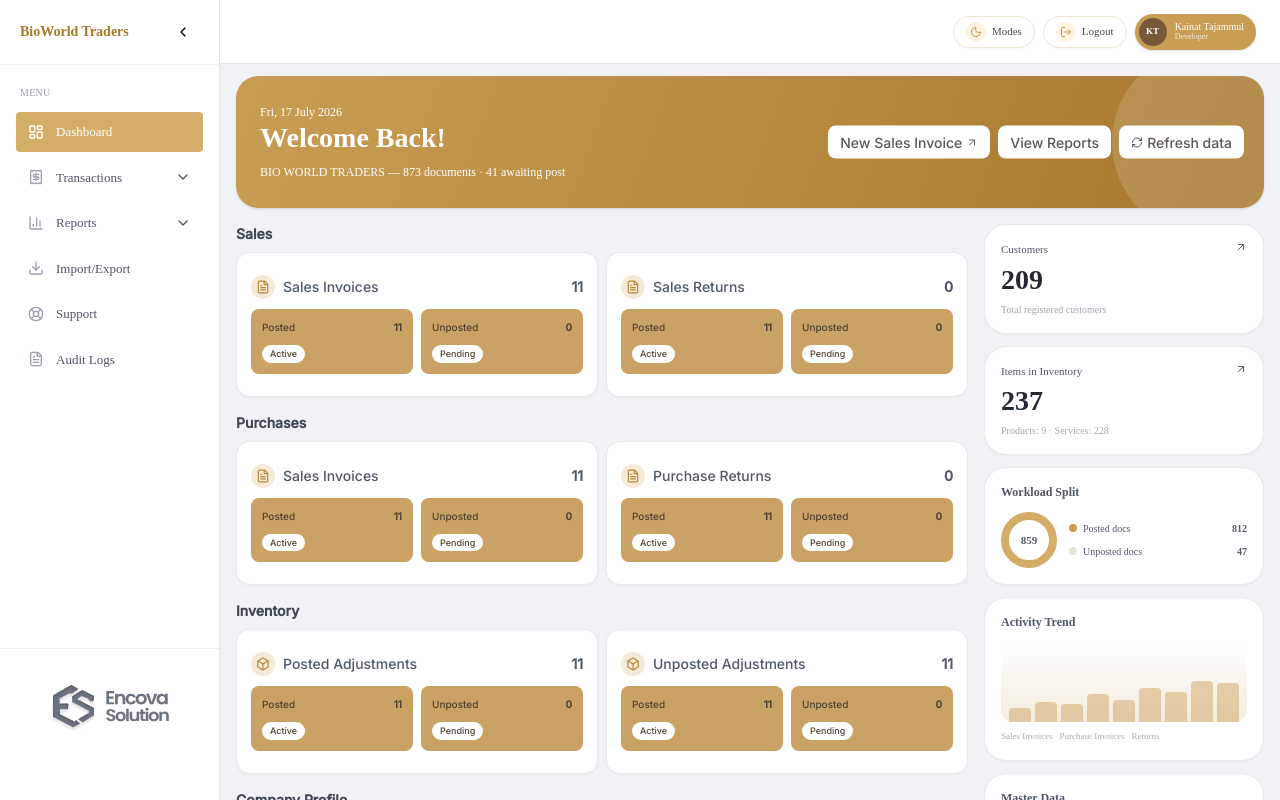
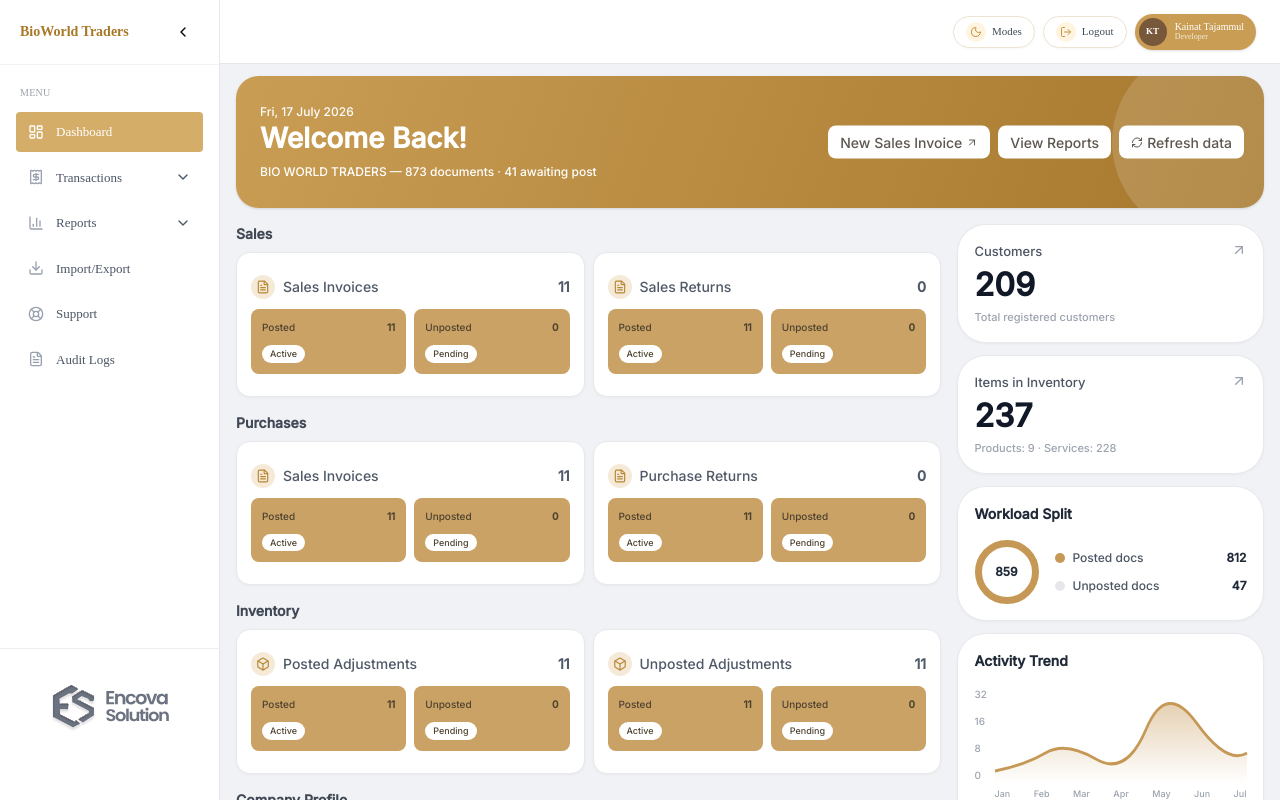
Before and after one commit to abdulbasit-10/FBR-Frontend, a Next.js app: page /dashboard in a window 1280 px wide. Built offline with nearby package versions, Linux system fonts and the light colour scheme.

Commit message:
enhance dashboard layout and components with new styles and additional sections

```diff
--- a/src/app/(dashboard)/dashboard/page.tsx
+++ b/src/app/(dashboard)/dashboard/page.tsx
@@ -1,38 +1,337 @@
 import Link from "next/link";
-import { ArrowUpRight, Bell, Box, Building2, CircleHelp, FileText, MapPin, Package, RefreshCw } from "lucide-react";
+import {
+  ArrowUpRight,
+  Bell,
+  Box,
+  Building2,
+  Calendar,
+  CircleHelp,
+  FileText,
+  Globe,
+  Hash,
+  MapPin,
+  Package,
+  RefreshCw,
+  Shield,
+} from "lucide-react";
 
 const gold = "#c99d54";
 
 export default function DashboardPage() {
   return (
-    <div className="mx-auto max-w-[1440px] text-[#4f5967]">
+    <div
+      className="mx-auto max-w-[1440px] font-sans text-[#4f5967]"
+      style={{ fontFamily: 'var(--font-inter), sans-serif' }}
+    >
+      {/* Top Banner */}
       <section className="relative overflow-hidden rounded-xl bg-[linear-gradient(110deg,#c99d54,#a6782d)] px-6 py-7 text-white shadow-sm">
         <div className="absolute -right-10 top-1/2 h-48 w-48 -translate-y-1/2 rounded-full bg-white/15" />
         <p className="relative text-xs">Fri, 17 July 2026</p>
         <h1 className="relative mt-1 text-[28px] font-semibold leading-none">Welcome Back!</h1>
         <p className="relative mt-3 text-xs">BIO WORLD TRADERS — 873 documents · 41 awaiting post</p>
-        <div className="relative mt-4 flex flex-wrap gap-2 md:absolute md:right-5 md:top-1/2 md:-translate-y-1/2 md:mt-0"><Link href="/dashboard/sales/create-invoice" className="flex items-center gap-1 rounded-[8px] bg-white px-3 py-2 h-[33px] text-[14px] font-medium leading-none tracking-normal text-center text-[#5d5750]" style={{ fontFamily: 'var(--font-inter)' }}>New Sales Invoice <ArrowUpRight className="inline h-3 w-3" /></Link><button className="flex items-center rounded-[8px] bg-white px-3 py-2 h-[33px] text-[14px] font-medium leading-none tracking-normal text-center text-[#5d5750]" style={{ fontFamily: 'var(--font-inter)' }}>View Reports</button><button className="flex items-center gap-1 rounded-[8px] bg-white px-3 py-2 h-[33px] text-[14px] font-medium leading-none tracking-normal text-center text-[#5d5750]" style={{ fontFamily: 'var(--font-inter)' }}><RefreshCw className="inline h-3 w-3" /> Refresh data</button></div>
+        <div className="relative mt-4 flex flex-wrap gap-2 md:absolute md:right-5 md:top-1/2 md:mt-0 md:-translate-y-1/2">
+          <Link href="/dashboard/sales/create-invoice" className="flex h-[33px] items-center gap-1 rounded-[8px] bg-white px-3 py-2 text-center text-[14px] font-medium leading-none tracking-normal text-[#5d5750]">
+            New Sales Invoice <ArrowUpRight className="inline h-3 w-3" />
+          </Link>
+          <button className="flex h-[33px] items-center rounded-[8px] bg-white px-3 py-2 text-center text-[14px] font-medium leading-none tracking-normal text-[#5d5750]">
+            View Reports
+          </button>
+          <button className="flex h-[33px] items-center gap-1 rounded-[8px] bg-white px-3 py-2 text-center text-[14px] font-medium leading-none tracking-normal text-[#5d5750]">
+            <RefreshCw className="inline h-3 w-3" /> Refresh data
+          </button>
+        </div>
       </section>
 
-      <div className="mt-4 grid items-start gap-4 lg:grid-cols-[1fr_280px]">
+      {/* Main Grid: Standard top alignment */}
+      <div className="mt-4 grid items-start gap-4 lg:grid-cols-[1fr_307px]">
+        {/* Left Column */}
         <div className="space-y-4">
-          <DashboardSection title="Sales"><div className="grid gap-2 sm:grid-cols-2"><SummaryCard title="Sales Invoices" count="11" /><SummaryCard title="Sales Returns" count="0" returnCard /></div></DashboardSection>
-          <DashboardSection title="Purchases"><div className="grid gap-2 sm:grid-cols-2"><SummaryCard title="Sales Invoices" count="11" /><SummaryCard title="Purchase Returns" count="0" returnCard /></div></DashboardSection>
-          <DashboardSection title="Inventory"><div className="grid gap-2 sm:grid-cols-2"><SummaryCard title="Posted Adjustments" count="11" inventory /><SummaryCard title="Unposted Adjustments" count="11" inventory /></div></DashboardSection>
-          <DashboardSection title="Company Profile"><div className="rounded-[8px] border border-[#e6e7e9] bg-white p-2 shadow-[0_1px_3px_rgba(0,0,0,.04)]"><div className="flex items-center gap-2"><span className="grid h-5 w-5 place-items-center rounded-[5px] bg-[linear-gradient(135deg,#c99d54,#8a6221)] text-[8px] text-white">ES</span><div><b className="text-[9px]" style={{ fontFamily: "var(--font-inter)" }}>BIO Encova Solution</b><p className="text-[7px] text-[#a3aab3]" style={{ fontFamily: "var(--font-inter)" }}>Enterprise Resource Planning Account</p></div></div><div className="mt-2 grid gap-1.5 sm:grid-cols-2"><ProfileItem icon={Building2} label="Company ID" value="BWTR" /><ProfileItem icon={Bell} label="NTN" value="AT73964" /><ProfileItem icon={MapPin} label="Province" value="KPK" /><ProfileItem icon={MapPin} label="City" value="Khyber Pakhtunkhwa" /><ProfileItem icon={Box} label="Sandbox" value="Yes" /><ProfileItem icon={Package} label="License Expiry" value="2028-11-19" /></div></div></DashboardSection>
+          <DashboardSection title="Sales">
+            <div className="grid gap-2 sm:grid-cols-2">
+              <SummaryCard title="Sales Invoices" count="11" />
+              <SummaryCard title="Sales Returns" count="0" returnCard />
+            </div>
+          </DashboardSection>
+
+          <DashboardSection title="Purchases">
+            <div className="grid gap-2 sm:grid-cols-2">
+              <SummaryCard title="Sales Invoices" count="11" />
+              <SummaryCard title="Purchase Returns" count="0" returnCard />
+            </div>
+          </DashboardSection>
+
+          <DashboardSection title="Inventory">
+            <div className="grid gap-2 sm:grid-cols-2">
+              <SummaryCard title="Posted Adjustments" count="11" inventory />
+              <SummaryCard title="Unposted Adjustments" count="11" inventory />
+            </div>
+          </DashboardSection>
+
+          {/* ── COMPANY PROFILE SECTION ── */}
+          <DashboardSection title="Company Profile">
+            <div className="rounded-[16px] border border-[#e8e9eb] bg-white p-6 shadow-sm">
+              {/* Header */}
+              <div className="mb-5 flex items-center gap-3">
+                <div className="flex h-10 w-10 items-center justify-center rounded-xl bg-[#a37934] text-xs font-bold text-white">
+                  ES
+                </div>
+                <div>
+                  <h3 className="text-sm font-bold text-[#1f2937]">BIO Encova Solution</h3>
+                  <p className="text-[11px] text-[#9ca3af]">Enterprise Resource Planning Account</p>
+                </div>
+              </div>
+
+              {/* Rows Block */}
+              <div className="space-y-3">
+                <ProfileRow
+                  left={{ icon: Hash, label: "Company ID", value: "BWTR" }}
+                  right={{ icon: Globe, label: "NTN", value: "AT73964" }}
+                />
+                <ProfileRow
+                  left={{ icon: MapPin, label: "Province", value: "KPK" }}
+                  right={{ icon: Building2, label: "City", value: "Khyber Pakhtunkhwa" }}
+                />
+                <ProfileRow
+                  left={{ icon: Shield, label: "Sandbox", value: "Yes" }}
+                  right={{ icon: Calendar, label: "License Expiry", value: "2026-11-19" }}
+                />
+              </div>
+            </div>
+          </DashboardSection>
         </div>
-        <aside className="space-y-3"><SideStat title="Customers" value="209" label="Total registered customers" /><SideStat title="Items in Inventory" value="237" label="Products: 9  ·  Services: 228" /><Workload /><Activity /><MasterData /><Tips /></aside>
+
+        {/* Right Sidebar Column */}
+        <aside className="w-[307px] space-y-3">
+          <SideStat title="Customers" value="209" label="Total registered customers" />
+          <SideStat title="Items in Inventory" value="237" label="Products: 9  ·  Services: 228" />
+          <Workload />
+          <Activity />
+          <MasterData />
+          <Tips />
+        </aside>
       </div>
     </div>
   );
 }
 
-function DashboardSection({ title, children }: { title: string; children: React.ReactNode }) { return <section><p className="mb-2 text-sm font-semibold text-[#3f4854]" style={{ fontFamily: "var(--font-inter)" }}>{title}</p>{children}</section>; }
-function SummaryCard({ title, count, returnCard, inventory }: { title: string; count: string; returnCard?: boolean; inventory?: boolean }) { return <div className="flex w-full flex-col gap-[10px] rounded-[14px] border border-[#e8e9eb] bg-white pt-[22px] pr-[14px] pb-[22px] pl-[14px] shadow-[0_1px_3px_rgba(0,0,0,.04)]" style={{ fontFamily: "var(--font-inter)" }}><div className="flex items-center justify-between"><span className="flex items-center gap-2 text-sm font-medium"><span className="grid h-6 w-6 place-items-center rounded-full bg-[#f5ead7] text-[#b88735]">{inventory ? <Box className="h-3.5 w-3.5" /> : <FileText className="h-3.5 w-3.5" />}</span>{title}</span><b className="text-sm">{count}</b></div><div className="grid grid-cols-2 gap-2"><Status title="Posted" value={returnCard ? "11" : "11"} active /><Status title="Unposted" value="0" /></div></div>; }
-function Status({ title, value, active }: { title: string; value: string; active?: boolean }) { return <div className="flex w-full flex-col gap-[10px] rounded-[8px] border border-[#c8a060]/40 bg-[#C69856]/90 p-[10px] text-[10px] text-[#4d422f]" style={{ fontFamily: "var(--font-inter)" }}><div className="flex justify-between"><span>{title}</span><b>{value}</b></div><span className="inline-block self-start rounded-full bg-white px-2 py-0.5 text-[9px]">{active ? "Active" : "Pending"}</span></div>; }
-function SideStat({ title, value, label }: { title: string; value: string; label: string }) { return <div className="rounded-xl border border-[#e8e9eb] bg-white p-4 shadow-[0_1px_3px_rgba(0,0,0,.04)]"><div className="flex justify-between text-[11px]"><span>{title}</span><ArrowUpRight className="h-3 w-3" /></div><b className="mt-2 block text-[28px] leading-none text-[#222b34]">{value}</b><p className="mt-2 text-[10px] text-[#9fa6ae]">{label}</p></div>; }
-function Workload() { return <div className="rounded-xl border border-[#e8e9eb] bg-white p-4 shadow-[0_1px_3px_rgba(0,0,0,.04)]"><p className="text-xs font-semibold">Workload Split</p><div className="mt-3 flex items-center gap-3"><div className="grid h-14 w-14 place-items-center rounded-full border-[8px] border-[#d4ad68] text-[11px] font-semibold">859</div><div className="flex-1 space-y-2 text-[10px]"><p><i className="mr-1.5 inline-block h-2 w-2 rounded-full bg-[#c99d54]" />Posted docs <b className="float-right">812</b></p><p><i className="mr-1.5 inline-block h-2 w-2 rounded-full bg-[#e8e2d9]" />Unposted docs <b className="float-right">47</b></p></div></div></div>; }
-function Activity() { return <div className="rounded-xl border border-[#e8e9eb] bg-white p-4 shadow-[0_1px_3px_rgba(0,0,0,.04)]"><p className="text-xs font-semibold">Activity Trend</p><div className="mt-3 flex h-20 items-end gap-1 rounded-md bg-[linear-gradient(180deg,transparent,#f3ecdf)] px-2">{[17, 25, 22, 35, 28, 42, 38, 51, 49].map((h, i) => <span key={i} className="flex-1 rounded-t bg-[#c99d54]/45" style={{ height: `${h}%` }} />)}</div><p className="mt-2 text-[9px] text-[#a3aab3]">Sales Invoices &nbsp; Purchase Invoices &nbsp; Returns</p></div>; }
-function MasterData() { return <div className="rounded-xl border border-[#e8e9eb] bg-white p-4 shadow-[0_1px_3px_rgba(0,0,0,.04)]"><p className="text-xs font-semibold">Master Data</p>{[["Customer", "45%"], ["Vendors", "82%"], ["Items", "56%"]].map(([name, val]) => <div key={name} className="mt-3 text-[10px]"><div className="flex justify-between"><span>{name}</span><b>{val}</b></div><div className="mt-1.5 h-1 rounded bg-[#eee]" style={{ background: `linear-gradient(90deg,${gold} ${val},#eee ${val})` }} /></div>)}</div>; }
-function Tips() { return <div className="rounded-xl border border-[#e8e9eb] bg-white p-4 shadow-[0_1px_3px_rgba(0,0,0,.04)]"><p className="flex items-center gap-1.5 text-xs font-semibold"><CircleHelp className="h-3.5 w-3.5" />Quick Tips</p><ul className="mt-3 space-y-2.5 text-[10px] leading-relaxed text-[#747e8a]"><li>Use bulk Actions list pages to post or delete multiple documents.</li><li>Run detail and summary reports from the Reports section.</li><li>Keep your company ERP data updated under Company Profile.</li><li>Use Master Import to upload customers, items, and sales invoices in one go.</li></ul></div>; }
-function ProfileItem({ icon: Icon, label, value }: { icon: typeof Building2; label: string; value: string }) { return <div className="flex items-center gap-2 rounded-md bg-[#f8f2e8] px-3 py-2.5"><Icon className="h-4 w-4 text-[#c99d54]" /><div><p className="text-[10px]">{label}</p><p className="text-[10px] text-[#bd8b38]">{value}</p></div></div>; }
+function DashboardSection({ title, children }: { title: string; children: React.ReactNode }) {
+  return (
+    <section>
+      <p className="mb-2 text-sm font-semibold text-[#3f4854]">{title}</p>
+      {children}
+    </section>
+  );
+}
+
+function SummaryCard({ title, count, returnCard, inventory }: { title: string; count: string; returnCard?: boolean; inventory?: boolean }) {
+  return (
+    <div className="flex w-full flex-col gap-[10px] rounded-[14px] border border-[#e8e9eb] bg-white pb-[22px] pl-[14px] pr-[14px] pt-[22px] shadow-[0_1px_3px_rgba(0,0,0,.04)]">
+      <div className="flex items-center justify-between">
+        <span className="flex items-center gap-2 text-sm font-medium">
+          <span className="grid h-6 w-6 place-items-center rounded-full bg-[#f5ead7] text-[#b88735]">
+            {inventory ? <Box className="h-3.5 w-3.5" /> : <FileText className="h-3.5 w-3.5" />}
+          </span>
+          {title}
+        </span>
+        <b className="text-sm">{count}</b>
+      </div>
+      <div className="grid grid-cols-2 gap-2">
+        <Status title="Posted" value={returnCard ? "11" : "11"} active />
+        <Status title="Unposted" value="0" />
+      </div>
+    </div>
+  );
+}
+
+function Status({ title, value, active }: { title: string; value: string; active?: boolean }) {
+  return (
+    <div className="flex w-full flex-col gap-[10px] rounded-[8px] border border-[#c8a060]/40 bg-[#C69856]/90 p-[10px] text-[10px] text-[#4d422f]">
+      <div className="flex justify-between">
+        <span>{title}</span>
+        <b>{value}</b>
+      </div>
+      <span className="inline-block self-start rounded-full bg-white px-2 py-0.5 text-[9px]">
+        {active ? "Active" : "Pending"}
+      </span>
+    </div>
+  );
+}
+
+/* ── PROFILE ROW COMPONENT ── */
+interface ItemProps {
+  icon: any;
+  label: string;
+  value: string;
+}
+
+function ProfileRow({ left, right }: { left: ItemProps; right: ItemProps }) {
+  return (
+    <div className="grid grid-cols-2 items-center rounded-[8px] bg-[#FBF7F0] px-4 py-3.5">
+      <div className="flex items-center gap-3">
+        <div className="flex h-9 w-9 shrink-0 items-center justify-center rounded-full bg-[#A37934] text-white">
+          <left.icon className="h-4 w-4 stroke-[2]" />
+        </div>
+        <div>
+          <p className="text-[13px] font-medium leading-none text-[#6B7280]">{left.label}</p>
+          <p className="mt-1 text-[13px] font-semibold leading-none text-[#B88735]">{left.value}</p>
+        </div>
+      </div>
+
+      <div className="flex items-center gap-3 justify-self-start pl-8 md:pl-16">
+        <div className="flex h-9 w-9 shrink-0 items-center justify-center rounded-full bg-[#A37934] text-white">
+          <right.icon className="h-4 w-4 stroke-[2]" />
+        </div>
+        <div>
+          <p className="text-[13px] font-medium leading-none text-[#6B7280]">{right.label}</p>
+          <p className="mt-1 text-[13px] font-semibold leading-none text-[#B88735]">{right.value}</p>
+        </div>
+      </div>
+    </div>
+  );
+}
+
+/* ── SIDEBAR STAT CARD ── */
+function SideStat({ title, value, label }: { title: string; value: string; label: string }) {
+  return (
+    <div className="rounded-2xl border border-[#e8e9eb] bg-white p-[16.5px] shadow-[0_1px_3px_rgba(0,0,0,.04)]">
+      <div className="flex justify-between text-[13px] font-medium text-[#4B5563]">
+        <span>{title}</span>
+        <ArrowUpRight className="h-4 w-4 text-[#9CA3AF]" />
+      </div>
+      <b className="mt-2 block text-[32px] font-bold leading-none text-[#111827]">{value}</b>
+      <p className="mt-2 text-[11px] text-[#9CA3AF]">{label}</p>
+    </div>
+  );
+}
+
+/* ── WORKLOAD SPLIT CARD ── */
+function Workload() {
+  return (
+    <div className="rounded-2xl border border-[#e8e9eb] bg-white p-[16.5px] shadow-[0_1px_3px_rgba(0,0,0,.04)]">
+      <p className="text-sm font-bold text-[#1F2937]">Workload Split</p>
+      <div className="mt-4 flex items-center justify-between">
+        <div className="relative flex h-16 w-16 shrink-0 items-center justify-center rounded-full border-[7px] border-[#C69856] bg-white text-xs font-bold text-[#1F2937]">
+          859
+        </div>
+
+        <div className="flex-1 space-y-3 pl-4 text-xs font-medium text-[#4B5563]">
+          <div className="flex items-center justify-between">
+            <span className="flex items-center gap-2">
+              <span className="h-2.5 w-2.5 rounded-full bg-[#C69856]" />
+              Posted docs
+            </span>
+            <b className="font-semibold text-[#1F2937]">812</b>
+          </div>
+          <div className="flex items-center justify-between">
+            <span className="flex items-center gap-2">
+              <span className="h-2.5 w-2.5 rounded-full bg-[#E5E7EB]" />
+              Unposted docs
+            </span>
+            <b className="font-semibold text-[#1F2937]">47</b>
+          </div>
+        </div>
+      </div>
+    </div>
+  );
+}
+
+/* ── ACTIVITY TREND CARD ── */
+function Activity() {
+  return (
+    <div className="rounded-2xl border border-[#e8e9eb] bg-white p-[16.5px] shadow-[0_1px_3px_rgba(0,0,0,.04)]">
+      <p className="text-sm font-bold text-[#1F2937]">Activity Trend</p>
+
+      <div className="relative mt-4 h-32 w-full">
+        <div className="absolute left-0 top-0 flex h-24 flex-col justify-between text-[10px] font-medium text-[#9CA3AF]">
+          <span>32</span>
+          <span>16</span>
+          <span>8</span>
+          <span>0</span>
+        </div>
+
+        <div className="ml-5 h-24 w-[calc(100%-20px)]">
+          <svg className="h-full w-full overflow-visible" viewBox="0 0 250 80" preserveAspectRatio="none">
+            <defs>
+              <linearGradient id="activityGradient" x1="0" y1="0" x2="0" y2="1">
+                <stop offset="0%" stopColor="#C69856" stopOpacity="0.45" />
+                <stop offset="100%" stopColor="#C69856" stopOpacity="0.0" />
+              </linearGradient>
+            </defs>
+            <path
+              d="M0,70 Q 30,65 50,55 T 100,60 T 150,35 T 200,30 T 250,55 L 250,80 L 0,80 Z"
+              fill="url(#activityGradient)"
+            />
+            <path
+              d="M0,70 Q 30,65 50,55 T 100,60 T 150,35 T 200,30 T 250,55"
+              fill="none"
+              stroke="#C69856"
+              strokeWidth="2.5"
+            />
+          </svg>
+        </div>
+
+        <div className="ml-5 mt-1 flex justify-between text-[9px] text-[#9CA3AF]">
+          <span>Jan</span>
+          <span>Feb</span>
+          <span>Mar</span>
+          <span>Apr</span>
+          <span>May</span>
+          <span>Jun</span>
+          <span>Jul</span>
+        </div>
+      </div>
+
+      <div className="mt-3 flex justify-between text-[10px] font-medium text-[#9CA3AF]">
+        <span>Sales Invoices</span>
+        <span>Purchase Invoices</span>
+        <span>Returns</span>
+      </div>
+    </div>
+  );
+}
+
+/* ── MASTER DATA CARD ── */
+function MasterData() {
+  return (
+    <div className="rounded-2xl border border-[#e8e9eb] bg-white p-[16.5px] shadow-[0_1px_3px_rgba(0,0,0,.04)]">
+      <p className="text-sm font-bold text-[#1F2937]">Master Data</p>
+      <div className="mt-4 space-y-3.5">
+        {[
+          ["Customer", "45%"],
+          ["Vendors", "82%"],
+          ["Items", "56%"],
+        ].map(([name, val]) => (
+          <div key={name} className="text-xs font-medium">
+            <div className="flex justify-between text-[#4B5563]">
+              <span>{name}</span>
+              <b className="font-bold text-[#1F2937]">{val}</b>
+            </div>
+            <div className="mt-1.5 h-1.5 w-full overflow-hidden rounded-full bg-[#F3F4F6]">
+              <div
+                className="h-full rounded-full bg-[#C69856] transition-all duration-300"
+                style={{ width: val }}
+              />
+            </div>
+          </div>
+        ))}
+      </div>
+    </div>
+  );
+}
+
+/* ── QUICK TIPS CARD ── */
+function Tips() {
+  return (
+    <div className="rounded-2xl border border-[#e8e9eb] bg-white p-[16.5px] shadow-[0_1px_3px_rgba(0,0,0,.04)]">
+      <p className="flex items-center gap-2 text-sm font-bold text-[#1F2937]">
+        <CircleHelp className="h-4 w-4 text-[#4B5563]" /> Quick Tips
+      </p>
+      <ul className="mt-4 space-y-3 text-[11px] leading-relaxed text-[#6B7280]">
+        <li>Use bulk Actions list pages to post or delete multiple documents.</li>
+        <li>Run detail and summary reports from the Reports section.</li>
+        <li>Keep your company ERP data updated under Company Profile.</li>
+        <li>Use Master Import to upload customers, items, and sales invoices in one go.</li>
+      </ul>
+    </div>
+  );
+}
```
